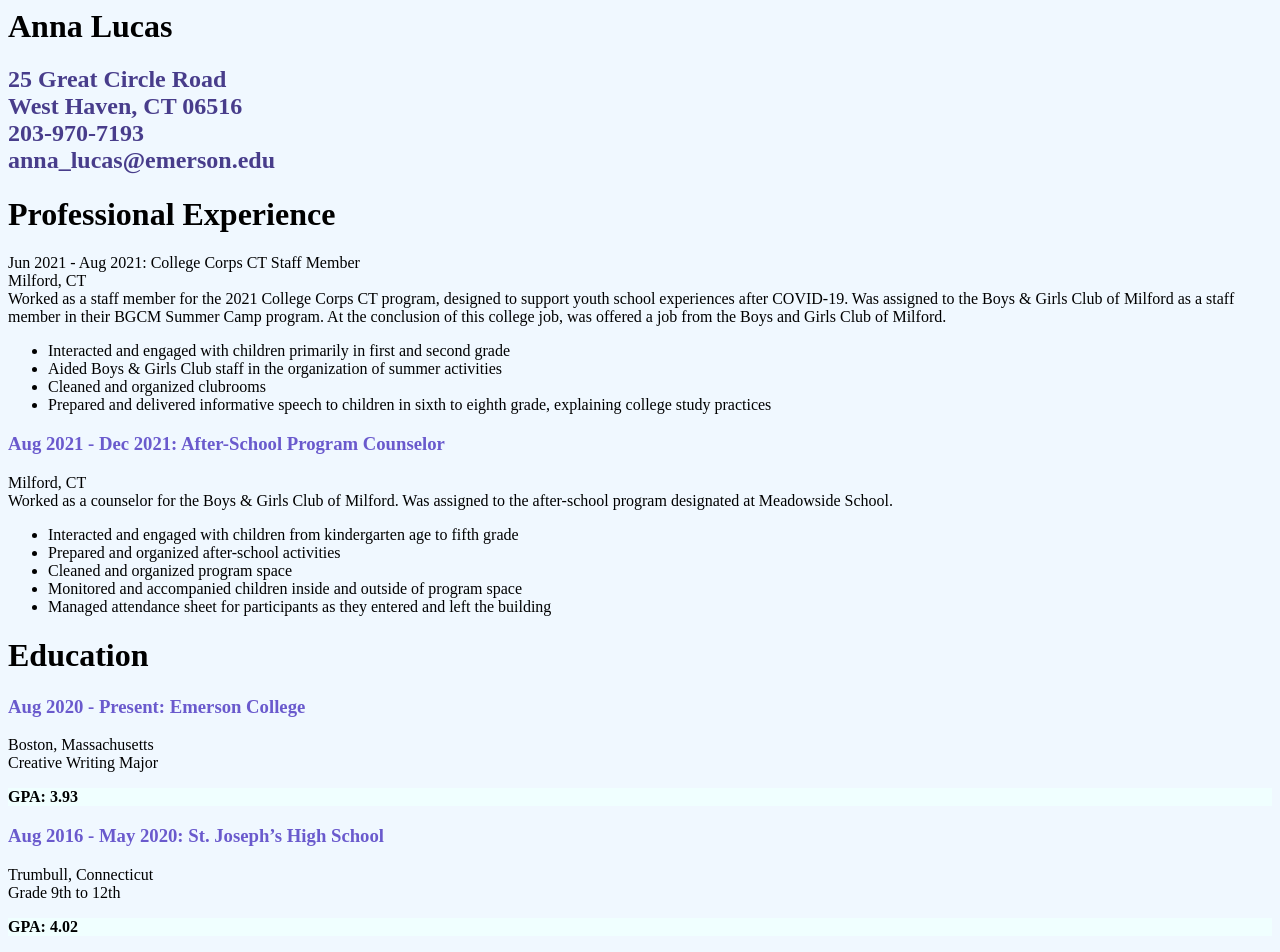
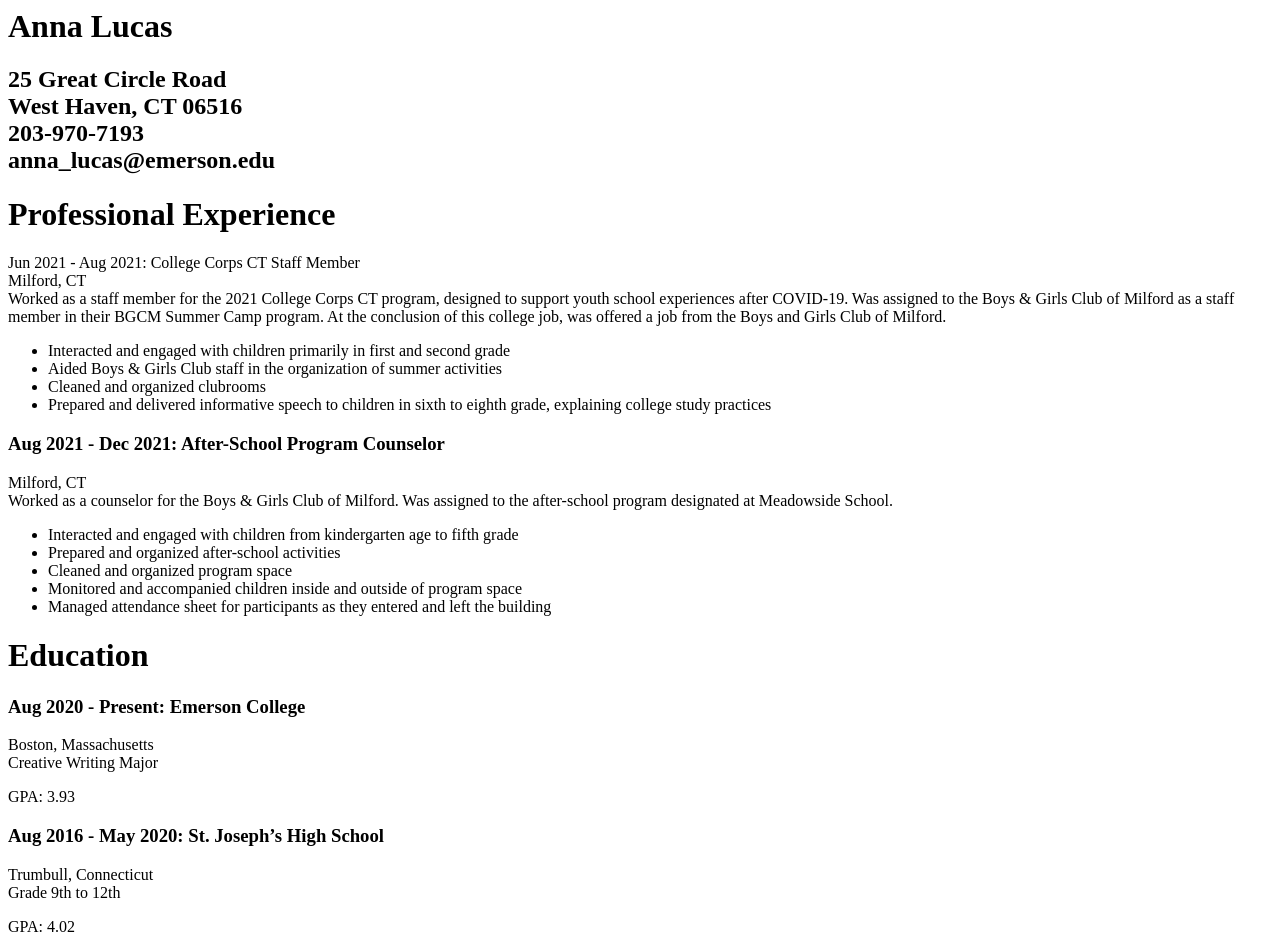
Before and after one commit to annamlu/annamlu.github.io, a plain HTML site: page index.html in a window 1280 px wide. Shown: the top 952 px of the page. Drawn offline with Linux system fonts and the light colour scheme.

Commit message:
Update index.html

```diff
--- a/index.html
+++ b/index.html
@@ -1,29 +1,4 @@
 <html>
-<head>
-<style>
-<title>Anna Lucas</title>
-    p.normal {
-        font-weight: normal;
-    }
-    p.thick {
-        font-weight: bold;
-        background-color: azure;
-    }
-
-p.large {
-  font-size: 300%;
-    }
-    h2 {
-        color: darkslateblue;
-    }
-    h3 {
-        color: slateblue;
-    }
-    body {
-        background-color: aliceblue;
-    }
-    </style>
-</head>
 <body>
 <h1>Anna Lucas</h1>
     <h2>25 Great Circle Road
```
